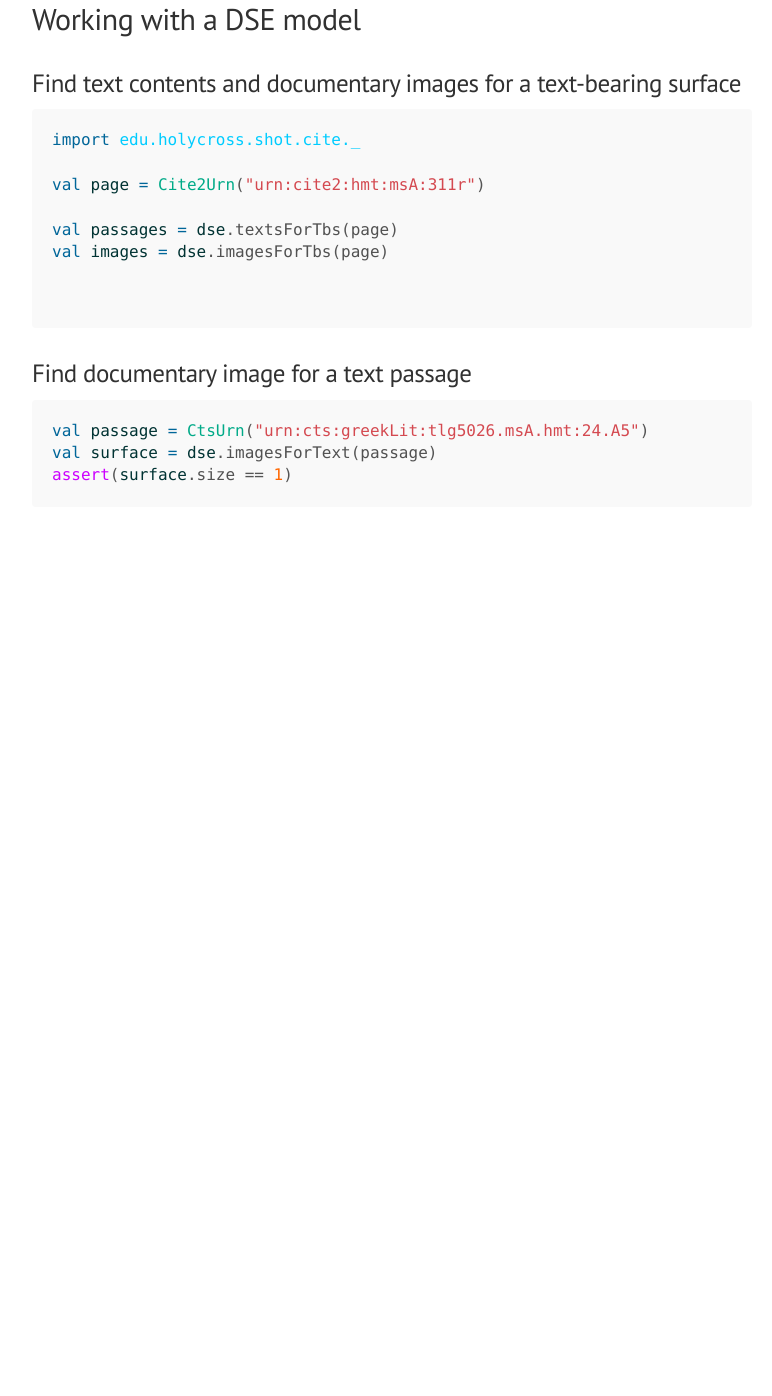
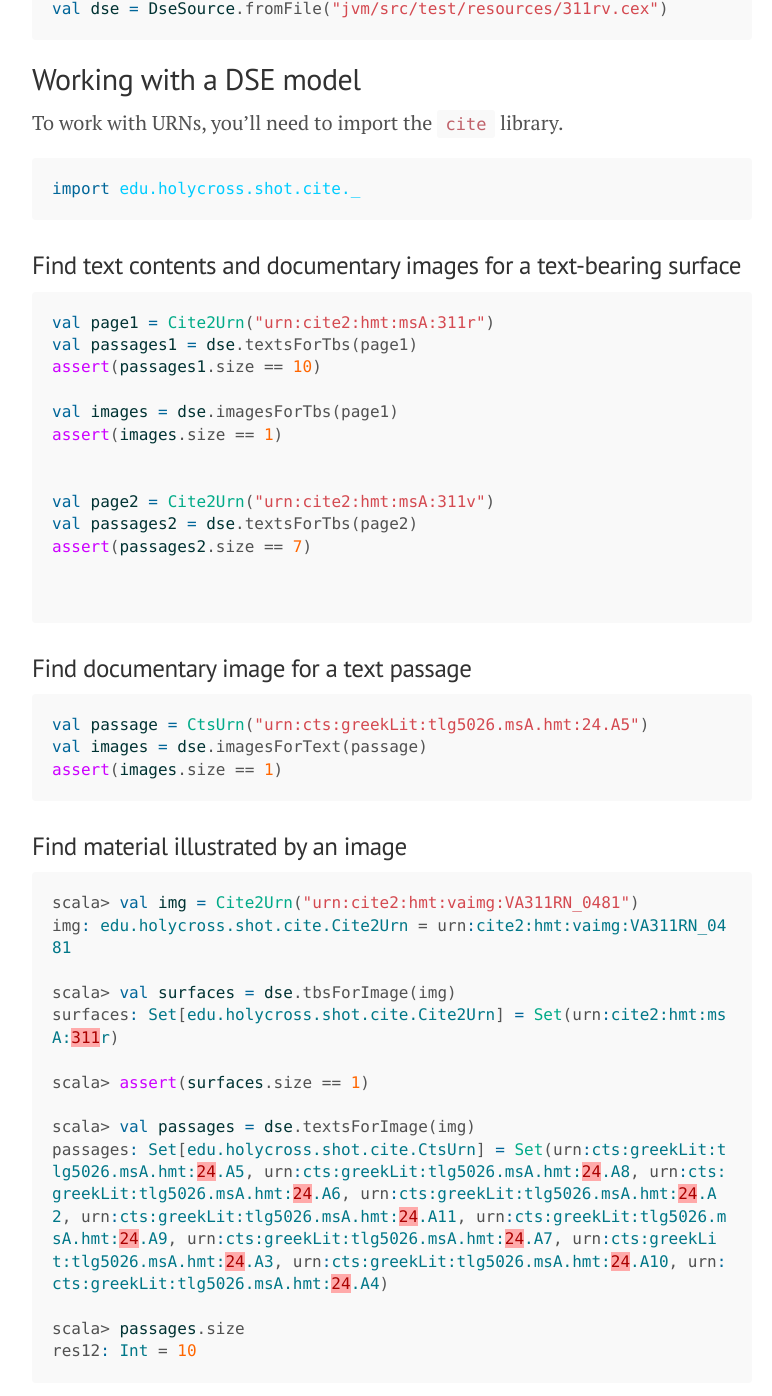
Before and after one commit to cite-architecture/dse, a Jekyll site: the page built from docs/quick/index.md, in a window 1280 px wide and 1400 px high, scrolled down 1425 px. Shown: the top 1396 px of the window, without its empty margins (248-1020 px from the left). Built offline with Jekyll 4.4.1, drawn with Linux system fonts in a browser that asks for light colours; before the commit the page ends 2012 px from its top, so only the background shows below that; some of the changed text lies outside the part shown.

Commit message:
Give examples from all 3 corners

````diff
--- a/docs/quick/index.md
+++ b/docs/quick/index.md
@@ -49,7 +49,7 @@ urn:cite2:hmt:dse.2017a:311r.main1#Main scholion 1, 311 recto#urn:cts:greekLit:t
 val dse = Dse(cex)
 ```
 
-In the JVM environment, you can use the `DseSource` object's `fromFile` method to instantiate a DSE model directly from a file in CEX format.
+In the JVM environment, you can use the `DseSource` object's `fromFile` method to instantiate a DSE model directly from a file in CEX format.  (This is a small sample with a total of 17 text passages on 2 pages.  We'll use this sample data set in the following examples.)
 
 
 ```scala
@@ -59,15 +59,28 @@ val dse = DseSource.fromFile("jvm/src/test/resources/311rv.cex")
 
 ## Working with a DSE model
 
+
+To work with URNs, you'll need to import the `cite` library.
+
+```scala
+import edu.holycross.shot.cite._
+```
+
+
 ### Find text contents and documentary images for a text-bearing surface
 
 ```scala
-import edu.holycross.shot.cite._
+val page1 = Cite2Urn("urn:cite2:hmt:msA:311r")
+val passages1 = dse.textsForTbs(page1)
+assert(passages1.size == 10)
 
-val page = Cite2Urn("urn:cite2:hmt:msA:311r")
+val images = dse.imagesForTbs(page1)
+assert(images.size == 1)
 
-val passages = dse.textsForTbs(page)
-val images = dse.imagesForTbs(page)
+
+val page2 = Cite2Urn("urn:cite2:hmt:msA:311v")
+val passages2 = dse.textsForTbs(page2)
+assert(passages2.size == 7)
 
 
 ```
@@ -76,6 +89,25 @@ val images = dse.imagesForTbs(page)
 
 ```scala
 val passage = CtsUrn("urn:cts:greekLit:tlg5026.msA.hmt:24.A5")
-val surface = dse.imagesForText(passage)
-assert(surface.size == 1)
+val images = dse.imagesForText(passage)
+assert(images.size == 1)
 ```
+
+
+### Find material illustrated by an image
+
+```scala
+scala> val img = Cite2Urn("urn:cite2:hmt:vaimg:VA311RN_0481")
+img: edu.holycross.shot.cite.Cite2Urn = urn:cite2:hmt:vaimg:VA311RN_0481
+
+scala> val surfaces = dse.tbsForImage(img)
+surfaces: Set[edu.holycross.shot.cite.Cite2Urn] = Set(urn:cite2:hmt:msA:311r)
+
+scala> assert(surfaces.size == 1)
+
+scala> val passages = dse.textsForImage(img)
+passages: Set[edu.holycross.shot.cite.CtsUrn] = Set(urn:cts:greekLit:tlg5026.msA.hmt:24.A5, urn:cts:greekLit:tlg5026.msA.hmt:24.A8, urn:cts:greekLit:tlg5026.msA.hmt:24.A6, urn:cts:greekLit:tlg5026.msA.hmt:24.A2, urn:cts:greekLit:tlg5026.msA.hmt:24.A11, urn:cts:greekLit:tlg5026.msA.hmt:24.A9, urn:cts:greekLit:tlg5026.msA.hmt:24.A7, urn:cts:greekLit:tlg5026.msA.hmt:24.A3, urn:cts:greekLit:tlg5026.msA.hmt:24.A10, urn:cts:greekLit:tlg5026.msA.hmt:24.A4)
+
+scala> passages.size
+res12: Int = 10
+```
````
Also changed, not shown: shared/src/main/tut/quick/index.md (+32 -7 lines).
